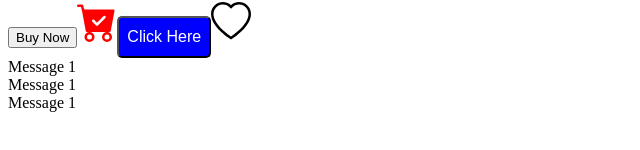
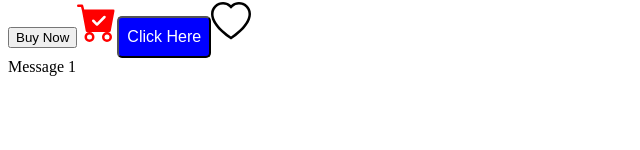
Before and after one commit to animesh0701/comic_app, a React (Vite) app: page / in a window 1280 px wide. Shown: the part 184-334 px from the top of the page, without its empty margins (0-640 px from the left). Built offline with nearby package versions, Linux system fonts and the light colour scheme; the HTML template or start-up script is replaced by a standard one.

Commit message:
Strict mode in react

```diff
--- a/src/App.tsx
+++ b/src/App.tsx
@@ -34,8 +34,6 @@ function App() {
       <Button1 onClick={() => console.log("Clicked")}>Click Here</Button1>
       <Like onClick={() => console.log("Clicked")} />
       <Message />
-      <Message />
-      <Message />
     </div>
   );
 }
--- a/src/components/Message.tsx
+++ b/src/components/Message.tsx
@@ -1,7 +1,9 @@
 import React from "react";
 
+let count = 0;
+
 const Message = () => {
-  let count = 0;
+  console.log("Message called " + count);
   count++;
   return <div>Message {count}</div>;
 };
```
